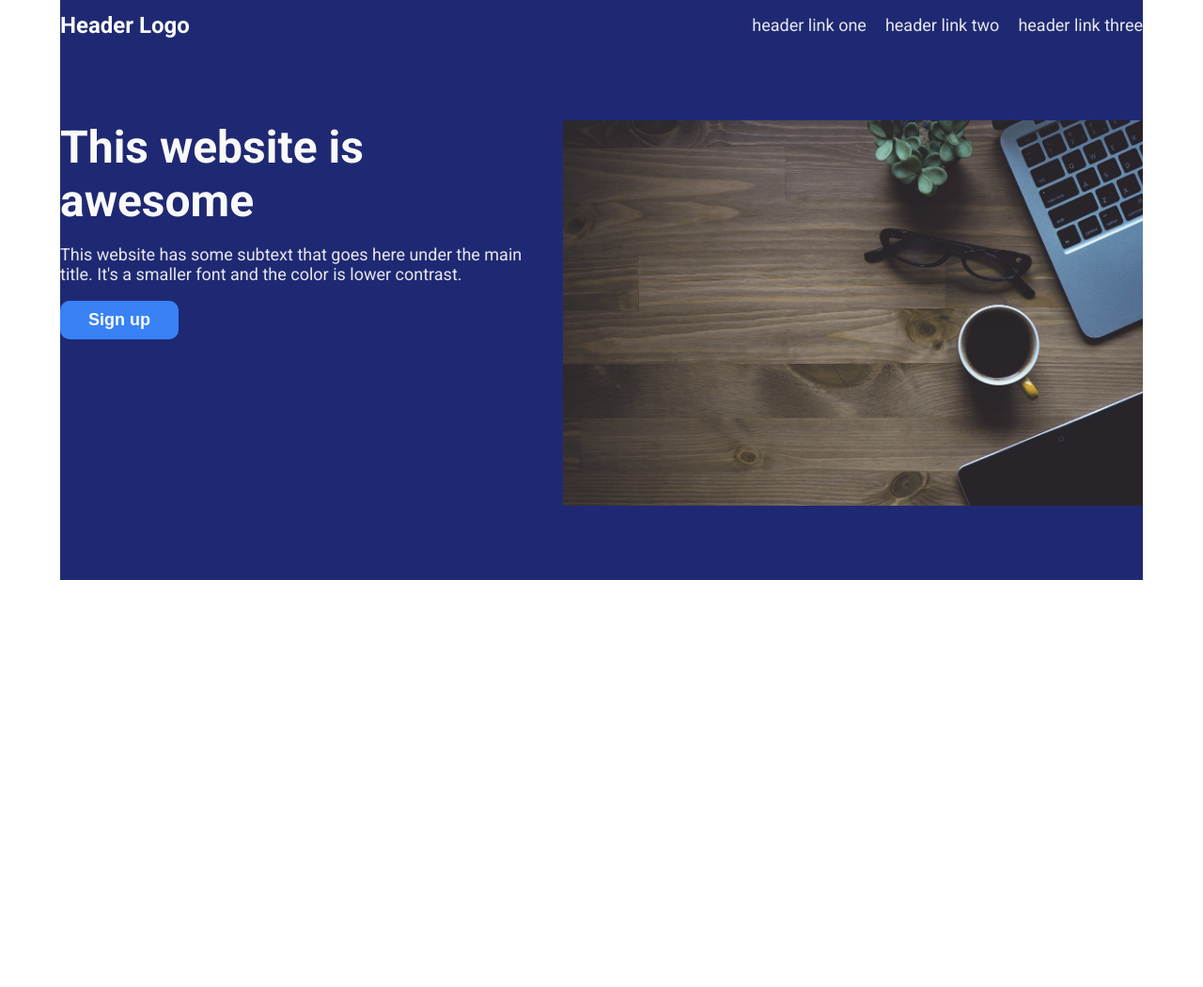
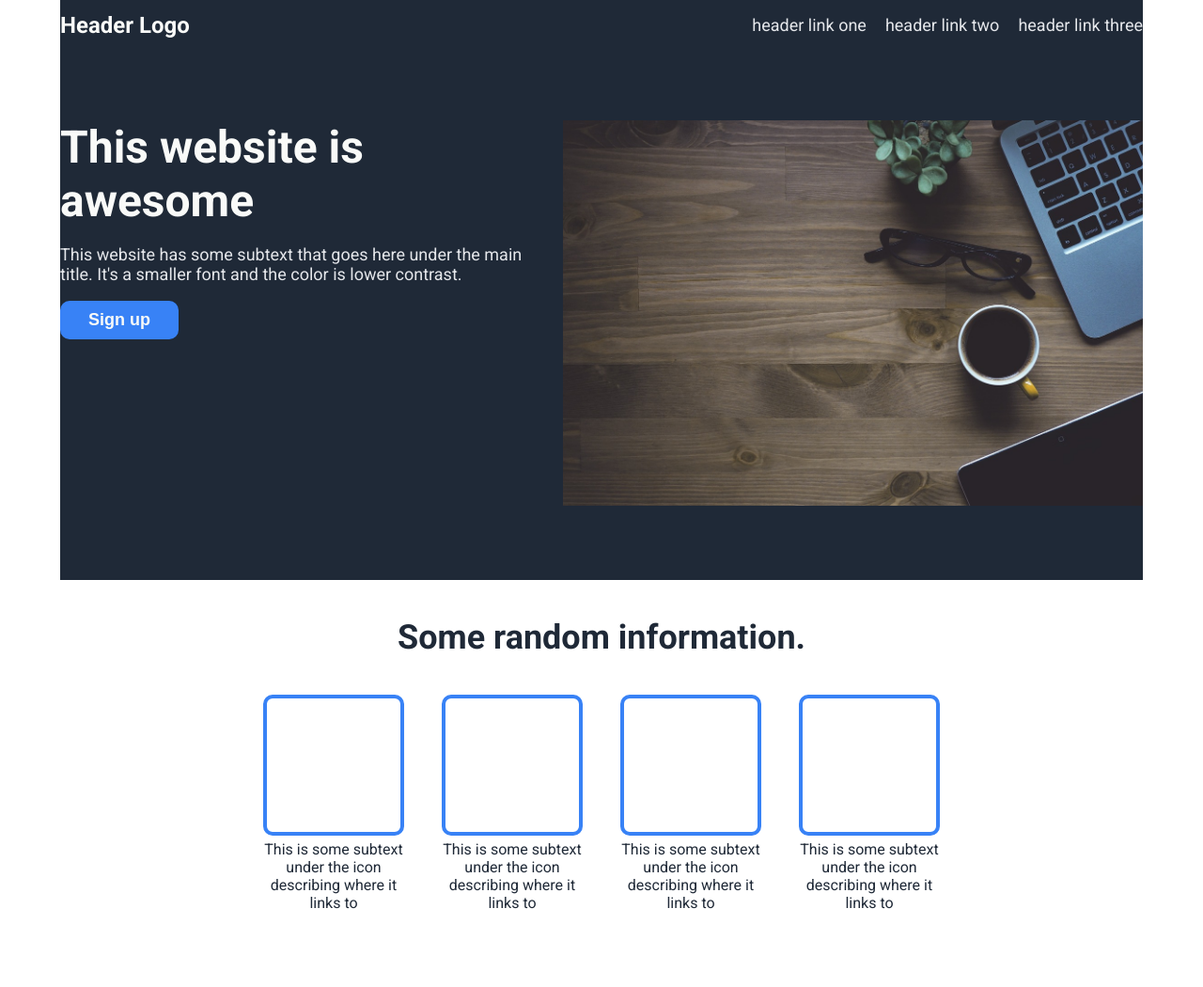
Before and after one commit to keenanhallas/odin-landing-page, a plain HTML site: page index.html in a window 1280 px wide. Shown: the whole page at 94% size. Before the commit the page ends 800 px from the top, so only its background shows below. Drawn offline with Linux system fonts and the light colour scheme.

Commit message:
Build & style the rancom info card section

```diff
--- a/css/style.css
+++ b/css/style.css
@@ -53,7 +53,7 @@ a {
 
 .header,
 .hero-banner {
-    background-color: #1F2973;
+    background-color: #1F2937;
 }
 
 .hero-banner {
@@ -83,3 +83,50 @@ a {
     border-radius: 10px;
     border: none;
 }
+
+.random-info {
+    display: flex;
+    flex-direction: column;
+    align-items: center;
+    padding: 40px 0px 80px 0px;
+    color: #1F2937;
+}
+
+.random-info-header {
+    font-size: 36px;
+    font-weight: bolder;
+    margin-bottom: 40px;
+}
+
+.card-container {
+    display: flex;
+    justify-content: center;
+    gap: 40px;
+
+    /* Eventually it would be cool for the gap to be dependent on page width */
+}
+
+.card {
+    display: flex;
+    flex-direction: column;
+    align-items: center;
+    gap: 5px;
+}
+
+.card-img {
+    /* width: 100%;
+    height: auto; */
+    min-width: 150px;
+    min-height: 150px;
+    border: 4px solid #3882F6;
+    border-radius: 10px;
+    box-sizing: border-box;
+
+    /* Ideally it would be cool for the icons to grow/shrink a bit as the page is resized, but keep their aspect ratios. My current understanding is that this won't work with empty placeholder divs, because they will only be as big as their content or min-size. Having an icon inside them would fix this I believe*/
+}
+
+.card-text {
+    width: 0px;
+    min-width: 100%;
+    text-align: center;
+}
--- a/index.html
+++ b/index.html
@@ -29,6 +29,27 @@
                     <img class="placeholder-img" src="./img/placeholder.jpg" alt="A placeholder image">
                 </div>
             </div>
+            <div class="random-info">
+                <div class="random-info-header">Some random information.</div>
+                <div class="card-container">
+                    <div class="card">
+                        <div class="card-img"></div>
+                        <div class="card-text">This is some subtext under the icon describing where it links to</div>
+                    </div>
+                    <div class="card">
+                        <div class="card-img"></div>
+                        <div class="card-text">This is some subtext under the icon describing where it links to</div>
+                    </div>
+                    <div class="card">
+                        <div class="card-img"></div>
+                        <div class="card-text">This is some subtext under the icon describing where it links to</div>
+                    </div>
+                    <div class="card">
+                        <div class="card-img"></div>
+                        <div class="card-text">This is some subtext under the icon describing where it links to</div>
+                    </div>
+                </div>
+            </div>
         </div>
     </body>
 </html>
```
